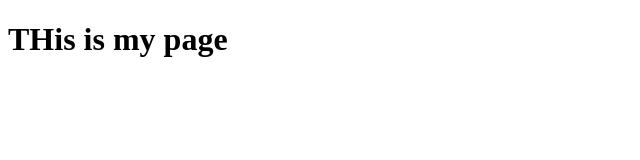
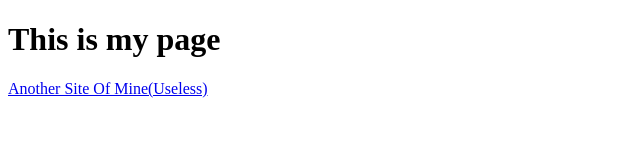
Before and after one commit to GrandClasher/coursera-test, a plain HTML site: page site/index.html in a window 1280 px wide. Shown: the whole page, without its empty margins (0-640 px from the left). Drawn offline with Linux system fonts and the light colour scheme.

Commit message:
Small Editing

```diff
--- a/site/index.html
+++ b/site/index.html
@@ -4,6 +4,7 @@
 	<title>Welcome</title>
 </head>
 <body>
-<h1>THis is my page</h1>
+<h1>This is my page</h1>
+<a href="thech-helper.wixsite.com/home">Another Site Of Mine(Useless)</a>
 </body>
 </html>
```
